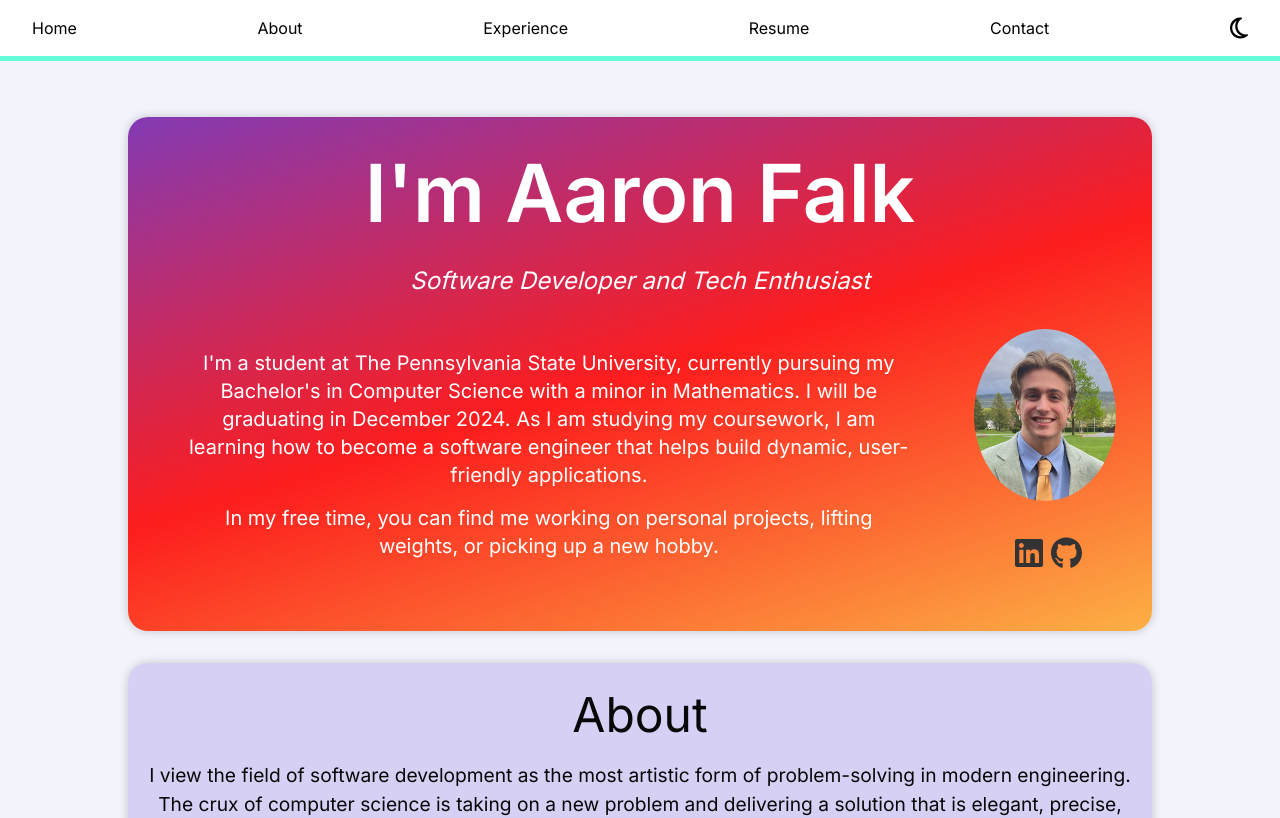
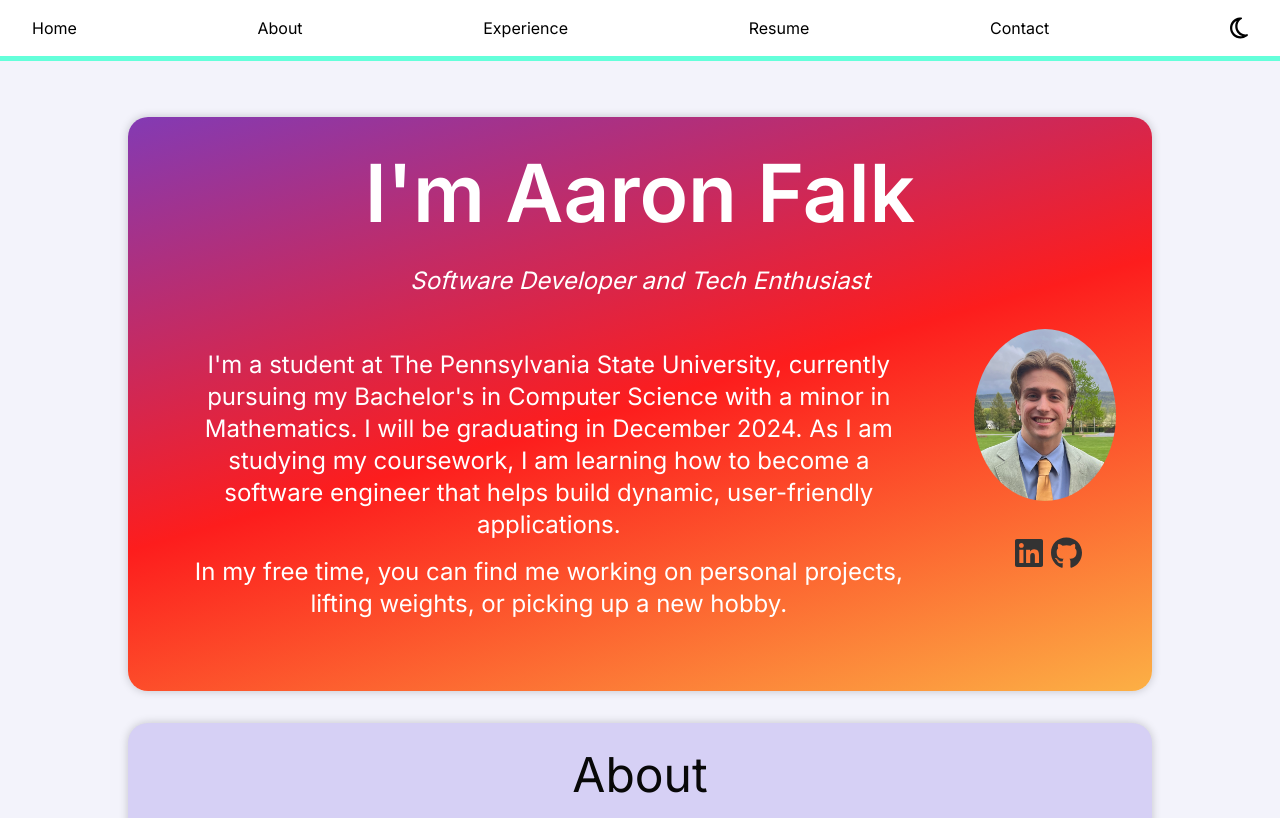
Before and after one commit to aaronfalk25/personal-website, a Next.js app: page / in a window 1280 px wide. Shown: the top 818 px of the page. Built offline with nearby package versions, Linux system fonts and the light colour scheme.

Commit message:
hero text changes

```diff
--- a/src/app/components/Hero/index.tsx
+++ b/src/app/components/Hero/index.tsx
@@ -47,13 +47,13 @@
                 <h3 className='mt-0'><i>Software Developer and Tech Enthusiast</i></h3>
                 <div className='flex flex-row'>
 
-                    <div className="mx-auto my-10 md:px-10 max-w-[1000px]" style={{ flex: '8' }}>
-                        <p className='text-xl'>
+                    <div className="mx-auto my-10 md:px-10" style={{ flex: '8' }}>
+                        <p className='text-xl xl:text-2xl 2xl:text-3xl'>
                             I&apos;m a student at The Pennsylvania State University, currently pursuing my Bachelor&apos;s in Computer Science with a minor in Mathematics.
                             I will be graduating in December 2024.
                             As I am studying my coursework, I am learning how to become a software engineer that helps build dynamic, user-friendly applications.
                         </p>
-                        <p className='text-xl'>
+                        <p className='text-xl xl:text-2xl 2xl:text-3xl'>
                             In my free time, you can find me working on personal projects, lifting weights, or picking up a new hobby.
                         </p>
                     </div>
```
